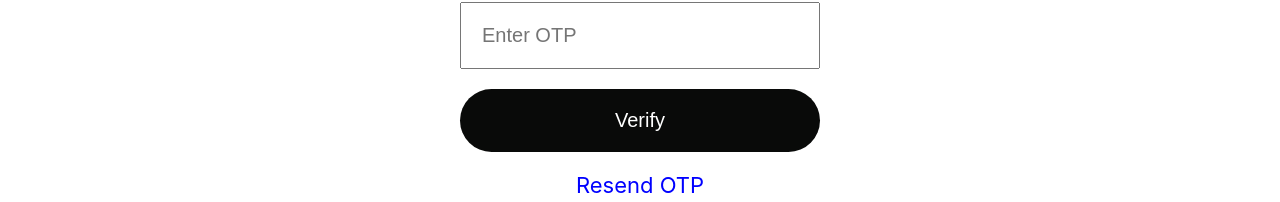
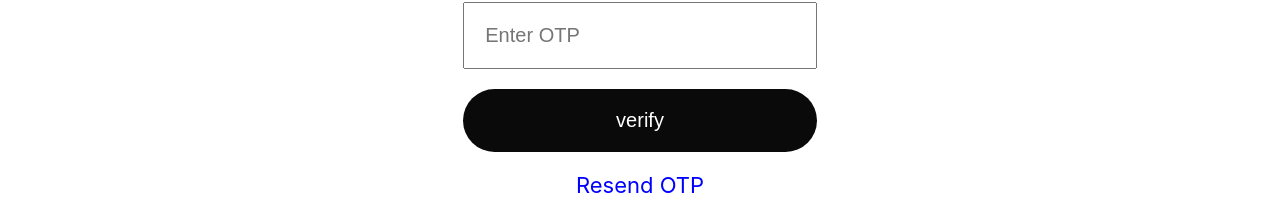
Before and after one commit to developer111222/blog-front, a React (Create React App) app: page /otp-verify in a window 1280 px wide. Shown: the part 274-476 px from the top of the page. Built offline with nearby package versions, Linux system fonts and the light colour scheme.

Commit message:
Update OtpVerify.js

```diff
--- a/src/components/authenticate/OtpVerify.js
+++ b/src/components/authenticate/OtpVerify.js
@@ -3,6 +3,7 @@ import { useLocation, useNavigate } from 'react-router-dom';
 import { useDispatch, useSelector } from 'react-redux';
 import { otpverify, resendOtp, ResetClear } from '../../actions/userAction';
 import { toast } from 'react-toastify';
+import Spinner from '../../utils/Spinner';
 
 const OtpVerify = () => {
     const dispatch = useDispatch();
@@ -10,31 +11,38 @@ const OtpVerify = () => {
     const { loading, error, isverify, resendotpsuccess, message } = useSelector(state => state.users);
     const [otp, setOtp] = useState('');
     const [isResending, setIsResending] = useState(false);
+    const [localLoading, setLocalLoading] = useState(false);
 
     const location = useLocation();
     const email = location.state?.email;
 
     const handleVerify = async (e) => {
         e.preventDefault();
+        setLocalLoading(true);
         dispatch(otpverify(email, otp));
     };
 
     const resendOtpHandler = () => {
         setIsResending(true);
+        setLocalLoading(true);
         dispatch(resendOtp(email));
     }
 
     useEffect(() => {
         if (error) {
             toast.error(error);
+            setLocalLoading(false);
             dispatch(ResetClear());
         }
         if (isverify) {
             toast.success(message);
+            setLocalLoading(false);
             navigate('/user-dashboard');
+            dispatch(ResetClear());
         }
         if (resendotpsuccess) {
             toast.success(message);
+            setLocalLoading(false);
             setIsResending(false);
         }
     }, [dispatch, error, isverify, message, resendotpsuccess, navigate]);
@@ -54,8 +62,8 @@ const OtpVerify = () => {
                         placeholder="Enter OTP"
                         required
                     />
-                    <button type="submit" className="login-btn" disabled={loading}>
-                        {loading ? 'Loading...' : 'Verify'}
+                    <button type="submit" className="login-new" disabled={loading || loading}>
+                    {localLoading ? <Spinner/> : 'verify '}
                     </button>
                 </form>
                 <p className='fs-5 text-decoration-none my-10' style={{color:"blue",cursor:"pointer"}} onClick={resendOtpHandler} disabled={isResending}>
```
